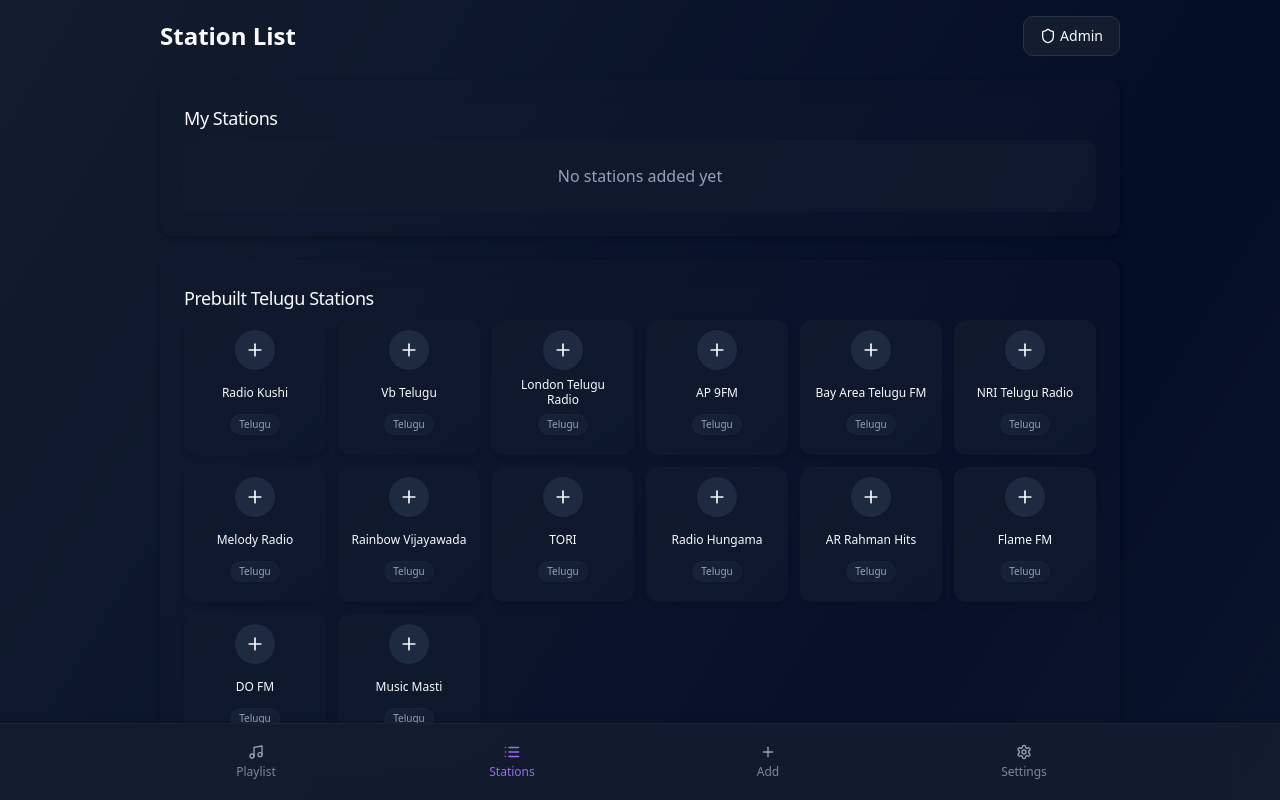
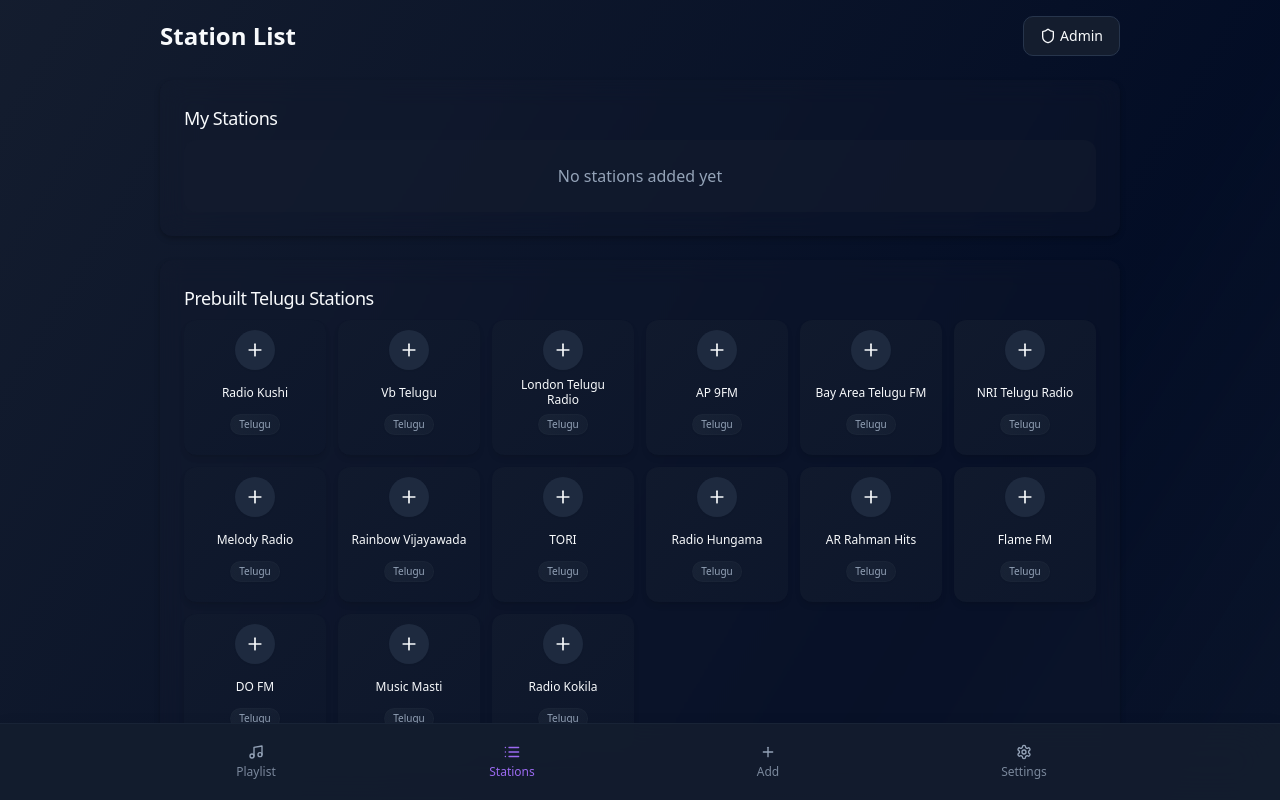
Before and after one commit to bhanuchwodary/uradio-v8, a React (Vite) app: page /station-list in a window 1280 px wide. Built offline with nearby package versions, Linux system fonts and the light colour scheme.

Commit message:
Update prebuiltStations.ts
Added Radio kokila

```diff
--- a/src/data/prebuiltStations.ts
+++ b/src/data/prebuiltStations.ts
@@ -174,5 +174,10 @@ export const prebuiltStations = [
     name: "Music Masti",
     url: "https://stream.zeno.fm/bv9ccpufh5zuv",
     language: "Telugu"
+  },
+  {
+    name: "Radio Kokila",
+    url: "https://stream.zeno.fm/mchekv2irwnvv",
+    language: "Telugu"
   }
 ];
```
